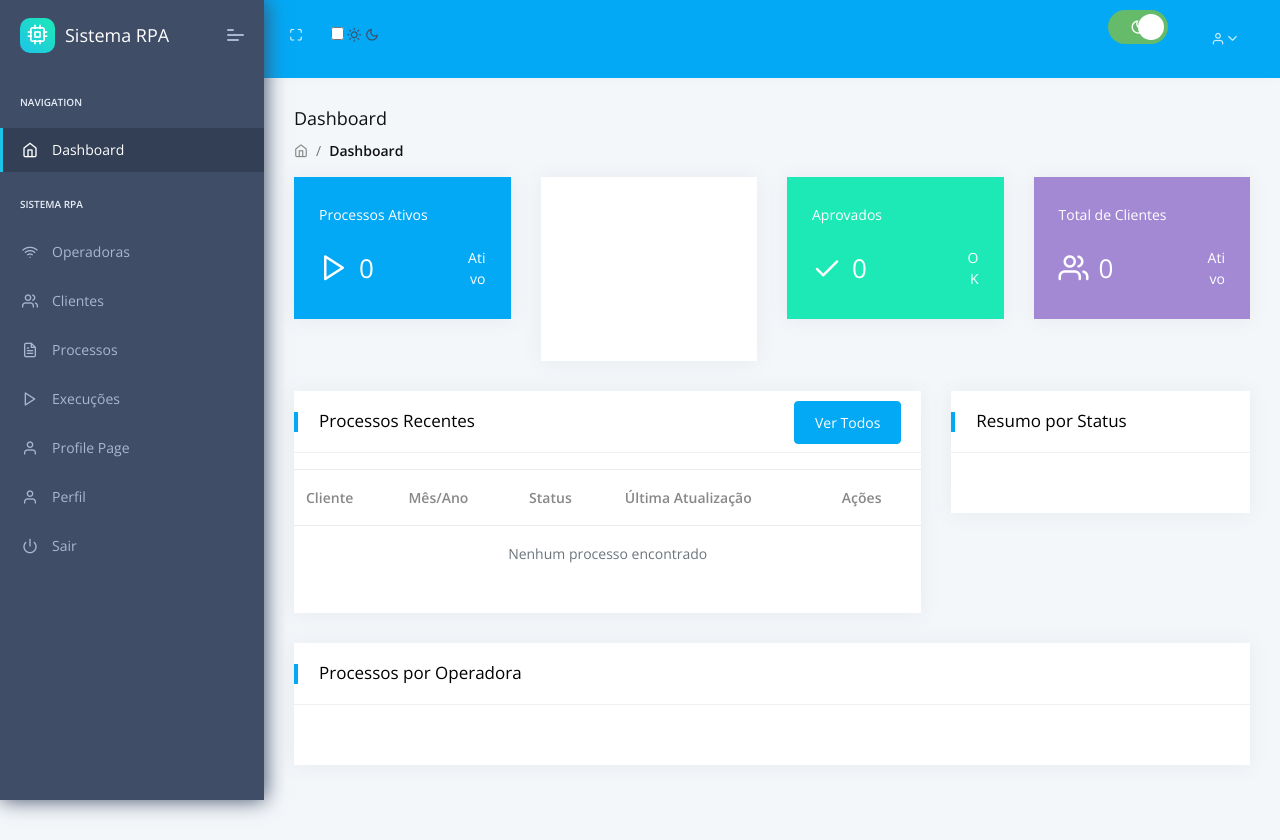
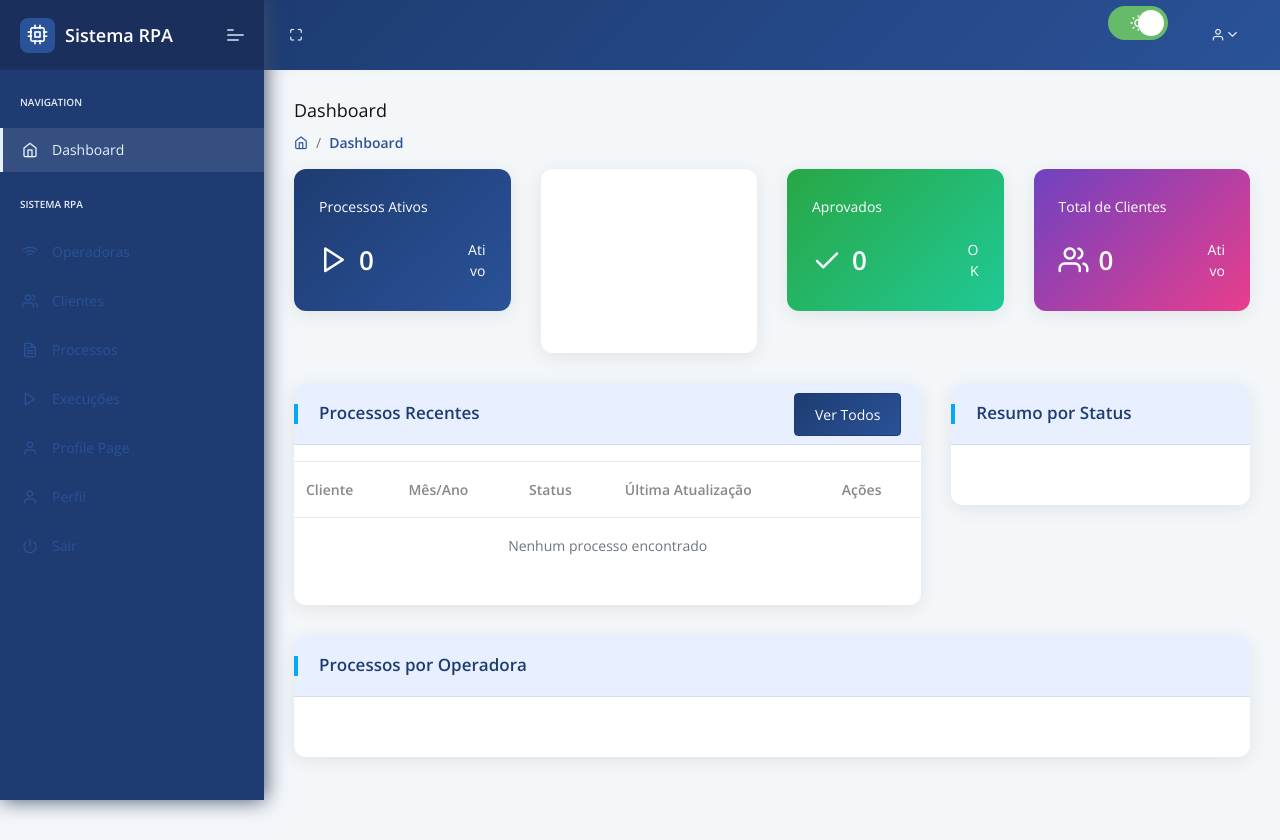
Before and after one commit to tiagopereiraramos/tirus-dash-flask, a Flask app: page /index in a window 1280 px wide. Shown: the top 840 px of the page. After the commit the page ends 817 px from the top, so only its background shows below. Run offline with Flask 3, Linux system fonts and the light colour scheme; the visitor is signed in with stand-in values (Sample User, id 1); data that the repository does not hold is empty; parts of the project's set-up code (start-up, migrations or seed data) failed here and were passed over; some libraries are stand-ins or nearby versions.

Commit message:
Assistant checkpoint: Corrigir tema, aplicar logo BRM e personalizar dashboard
Assistant generated file changes:
- apps/static/assets/js/dark-mode.js: Corrigir erros de elementos null no JavaScript do tema
- apps/templates/layouts/base.html: Aplicar logo BRM no header e corrigir botões de tema, Importar tema BRM personalizado
- apps/templates/accounts/login.html: Reduzir tamanho da logo na tela de login
- apps/static/assets/css/brm-theme.css: Aplicar tema BRM no dashboard e cards, Adicionar estilos para cards do dashboard

---

User prompt:

annot read properties of null (reading 'addEventListener')
at HTMLDocument.<anonymous> (https://fbf7c1d6-a0f1-48ff-b13b-b886251bf296-00-4kj1vbtwy4nu.spock.replit.dev/static/assets/js/dark-mode.js:87:17)  tem que arrumar os botões do tema no dash tb. o simbolo não foi aplicado ao dashboard tb, conforme solicitado... tela de login ok.. só ajuste o tamanho.. achei muito grande... vou te mandar a foto do dash para vc ver como está sem a aplicação do tema personalizado brm

Replit-Commit-Author: Assistant
Replit-Commit-Session-Id: e2c0e160-6600-4dc7-9398-12168605e041

```diff
--- a/apps/static/assets/css/brm-theme.css
+++ b/apps/static/assets/css/brm-theme.css
@@ -27,21 +27,36 @@
 }
 
 /* Header personalizado */
-.pcoded-header {
+.pcoded-header,
+.header-blue {
     background: var(--brm-gradient) !important;
     color: white !important;
 }
 
 .pcoded-header .input-group .input-group-text,
 .pcoded-header a,
-.pcoded-header .dropdown-toggle {
+.pcoded-header .dropdown-toggle,
+.header-blue a,
+.header-blue .navbar-nav a {
     color: rgba(255, 255, 255, 0.9) !important;
 }
 
 .pcoded-header .input-group .input-group-text:hover,
 .pcoded-header a:hover,
-.pcoded-header .dropdown-toggle:hover {
+.pcoded-header .dropdown-toggle:hover,
+.header-blue a:hover {
     color: white !important;
+}
+
+/* Logo no header */
+.b-brand .b-bg {
+    background: rgba(255, 255, 255, 0.2) !important;
+    border-radius: 8px !important;
+}
+
+.b-title {
+    color: white !important;
+    font-weight: 600 !important;
 }
 
 /* Sidebar personalizado */
@@ -178,6 +193,45 @@ a:hover {
     color: var(--brm-secondary) !important;
 }
 
+/* Cards de métricas do dashboard */
+.card.bg-c-blue,
+.card.text-c-blue {
+    background: var(--brm-gradient) !important;
+    color: white !important;
+}
+
+.card.bg-c-green {
+    background: linear-gradient(135deg, #28a745 0%, #20c997 100%) !important;
+    color: white !important;
+}
+
+.card.bg-c-purple {
+    background: linear-gradient(135deg, #6f42c1 0%, #e83e8c 100%) !important;
+    color: white !important;
+}
+
+/* Texto dos cards */
+.card .text-white,
+.card .text-c-blue,
+.card .text-c-green,
+.card .text-c-purple {
+    color: white !important;
+}
+
+/* Ícones dos cards */
+.card i {
+    color: rgba(255, 255, 255, 0.8) !important;
+}
+
+/* Valores dos cards */
+.card h2,
+.card h3,
+.card .h2,
+.card .h3 {
+    color: white !important;
+    font-weight: 700 !important;
+}
+
 /* Hover effects */
 .card:hover {
     transform: translateY(-2px);
--- a/apps/static/assets/js/dark-mode.js
+++ b/apps/static/assets/js/dark-mode.js
@@ -1,76 +1,3 @@
-const themeSwitch = document.getElementById("theme-switch"); //our switch element
-const themeIndicator = document.getElementById("theme-indicator"); //our theme icon
-const page = document.body; //our document body
-
-
-//To avoid any confusion, all variables are placed inside arrays.
-// We will later use indexes to access these values.
-const themeStates = ["light", "dark"]
-const indicators = ["icon-moon", "icon-sun"]
-
-//Now we check our local storage and get the value of our theme.
-let currentTheme = localStorage.getItem("theme");
-
-//This is a helper function to set the theme.
-//We will pass in the index of our array.
-function setTheme(theme) {
-    localStorage.setItem("theme", themeStates[theme])
-}
-
-//This is a helper function to set the icon.
-//We will pass in the index of our array.
-function setIndicator(theme) {
-    //We remove all possible classes.
-    themeIndicator.classList.remove(indicators[0])
-    themeIndicator.classList.remove(indicators[1])
-    //then we add our desired class name.
-    themeIndicator.classList.add(indicators[theme])
-}
-
-//This is a helper function to set the page theme class.
-//We will pass in the index of our array.
-function setPage(theme) {
-    //We will remove the existing classes,
-    // and then we will add our current theme class.
-    if (theme === 1){
-        page.classList.add("dark")
-    }else{
-        page.classList.remove("dark")
-    }
-
-}
-
-// We'll check for the value and set our
-if (currentTheme === null) {
-    localStorage.setItem("theme", themeStates[0])
-    setIndicator(0)
-    setPage(0)
-    themeSwitch.checked = true;
-}
-if (currentTheme === themeStates[0]) {
-    setIndicator(0)
-    setPage(0)
-    themeSwitch.checked = true;
-}
-if (currentTheme === themeStates[1]) {
-    setIndicator(1)
-    setPage(1)
-    themeSwitch.checked = false;
-}
-
-//We handle our user interaction here.
-themeSwitch.addEventListener('change', function () {
-    if (this.checked) {
-        setTheme(0)
-        setIndicator(0)
-        setPage(0)
-    } else {
-        setTheme(1)
-        setIndicator(1)
-        setPage(1)
-    }
-});
-
 // BRM Theme Toggle functionality
 document.addEventListener('DOMContentLoaded', function() {
     const themeToggle = document.getElementById('theme-toggle');
@@ -79,6 +6,7 @@ document.addEventListener('DOMContentLoaded', function() {
     // Check for saved theme preference or default to light mode
     const savedTheme = localStorage.getItem('brm-theme') || 'light';
 
+    if (themeToggle) {
         if (savedTheme === 'dark') {
             themeToggle.checked = true;
             enableDarkMode();
@@ -93,6 +21,7 @@ document.addEventListener('DOMContentLoaded', function() {
                 localStorage.setItem('brm-theme', 'light');
             }
         });
+    }
 
     function enableDarkMode() {
         document.body.classList.add('dark-mode');
@@ -125,6 +54,58 @@ document.addEventListener('DOMContentLoaded', function() {
             themeIcon.className = 'feather icon-sun';
         }
     }
+
+    // Initialize theme switch if it exists
+    const themeSwitch = document.getElementById("theme-switch");
+    const themeIndicator = document.getElementById("theme-indicator");
+
+    if (themeSwitch && themeIndicator) {
+        const themeStates = ["light", "dark"];
+        const indicators = ["icon-sun", "icon-moon"];
+
+        function setTheme(theme) {
+            localStorage.setItem("theme", themeStates[theme]);
+        }
+
+        function setIndicator(theme) {
+            themeIndicator.classList.remove(indicators[0]);
+            themeIndicator.classList.remove(indicators[1]);
+            themeIndicator.classList.add(indicators[theme]);
+        }
+
+        function setPage(theme) {
+            if (theme === 1) {
+                document.body.classList.add("dark");
+            } else {
+                document.body.classList.remove("dark");
+            }
+        }
+
+        // Initialize based on saved theme
+        if (currentTheme === themeStates[0]) {
+            setIndicator(0);
+            setPage(0);
+            themeSwitch.checked = true;
+        }
+        if (currentTheme === themeStates[1]) {
+            setIndicator(1);
+            setPage(1);
+            themeSwitch.checked = false;
+        }
+
+        // Handle user interaction
+        themeSwitch.addEventListener('change', function () {
+            if (this.checked) {
+                setTheme(0);
+                setIndicator(0);
+                setPage(0);
+            } else {
+                setTheme(1);
+                setIndicator(1);
+                setPage(1);
+            }
+        });
+    }
 });
 
 // Function to toggle between light and dark themes
--- a/apps/templates/accounts/login.html
+++ b/apps/templates/accounts/login.html
@@ -1,4 +1,3 @@
-
 {% extends "layouts/base-fullscreen.html" %}
 
 {% block title %}BRM Telecom - Entrar{% endblock %}
@@ -99,8 +98,8 @@
         <div class="auth-content">
             <div class="card">
                 <div class="card-body text-center">
-                    <div class="mb-4">
-                        <img src="{{ config.ASSETS_ROOT }}/images/logobrm.png" alt="BRM Telecom" class="brand-logo">
+                    <div class="text-center mb-4">
+                        <img src="{{ config.ASSETS_ROOT }}/images/logobrm.png" alt="BRM Telecom" class="img-fluid" style="max-width: 180px;">
                     </div>
 
                     <h3 class="login-title">Bem-vindo ao Sistema RPA</h3>
--- a/apps/templates/layouts/base.html
+++ b/apps/templates/layouts/base.html
@@ -31,6 +31,8 @@
     <link rel="stylesheet" href="{{ config.ASSETS_ROOT }}/css/style.css">
     <!-- dark mode css -->
     <link rel="stylesheet" href="{{ config.ASSETS_ROOT }}/css/dark.css" id="main-style-link">
+    <!-- BRM theme css -->
+    <link rel="stylesheet" href="{{ config.ASSETS_ROOT }}/css/brm-theme.css">
 
     <!-- Toastr CSS -->
     <link rel="stylesheet" href="https://cdnjs.cloudflare.com/ajax/libs/toastr.js/latest/toastr.min.css">
@@ -117,9 +119,9 @@
                     <a class="mobile-menu" id="mobile-collapse" href="javascript:"><span></span></a>
                     <a href="/" class="b-brand">
                         <div class="b-bg">
-                            <i class="feather icon-cpu"></i>
+                            <img src="{{ config.ASSETS_ROOT }}/images/simbolo-branco.png" alt="BRM Telecom" style="width: 24px; height: 24px;">
                         </div>
-                        <span class="b-title">Sistema RPA</span>
+                        <span class="b-title">Sistema RPA BRM</span>
                     </a>
                     <a href="javascript:" class="mob-toggler">
                         <i class="feather icon-more-vertical"></i>
@@ -128,20 +130,11 @@
                 <div class="collapse navbar-collapse">
                     <ul class="navbar-nav mr-auto">
                         <li><a href="javascript:" class="full-screen" onclick="javascript:toggleFullScreen()"><i class="feather icon-maximize"></i></a></li>
-                        <li>
-                            <div class="theme-switcher">
-                                <input type="checkbox" id="theme-toggle" class="theme-toggle-checkbox" />
-                                <label for="theme-toggle" class="theme-toggle-label">
-                                    <i class="feather icon-sun theme-icon-light"></i>
-                                    <i class="feather icon-moon theme-icon-dark"></i>
-                                </label>
-                            </div>
-                        </li>
                     </ul>
                     <ul class="navbar-nav ml-auto">
                         <li class="nav-item">
                             <div class="theme-switch-wrapper">
-                                <label class="theme-switch" for="checkbox">
+                                <label class="theme-switch" for="theme-switch">
                                     <input type="checkbox" id="theme-switch" />
                                     <div class="slider">
                                         <i class="feather icon-sun" id="theme-indicator"></i>
```
Lines whose indentation alone changed are shown as unchanged.
